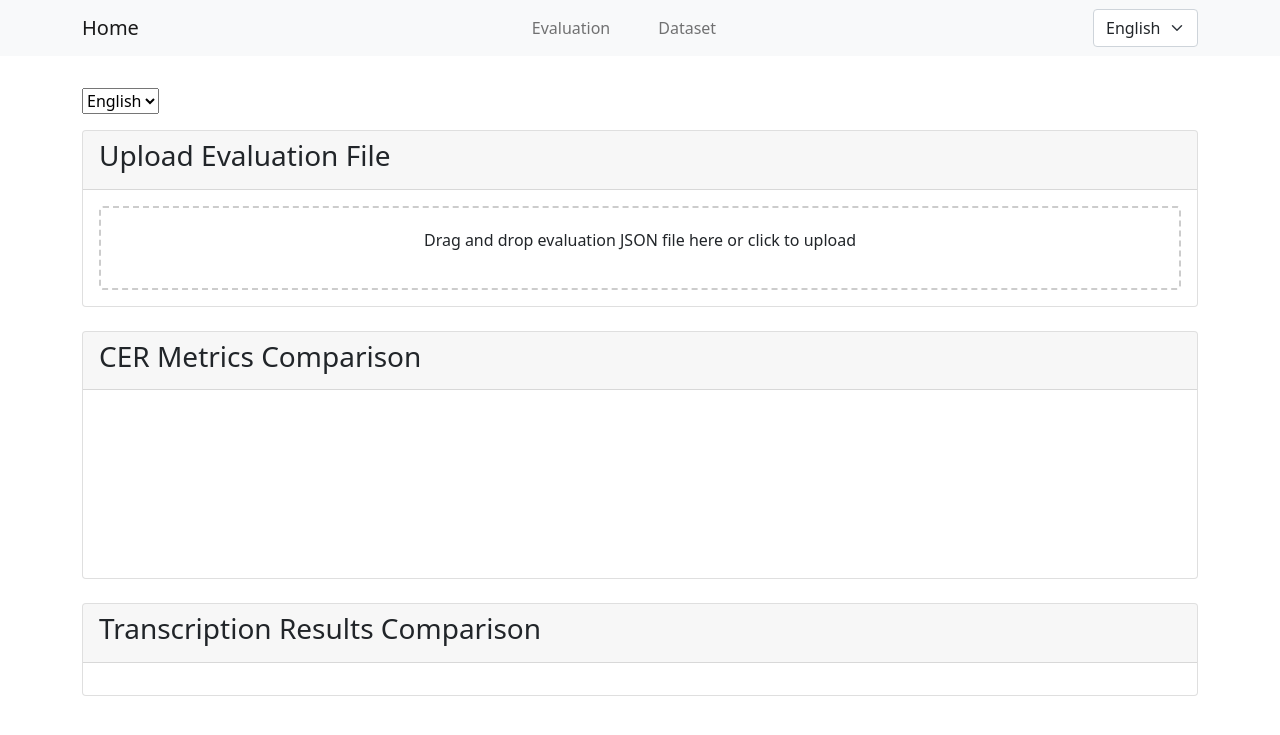
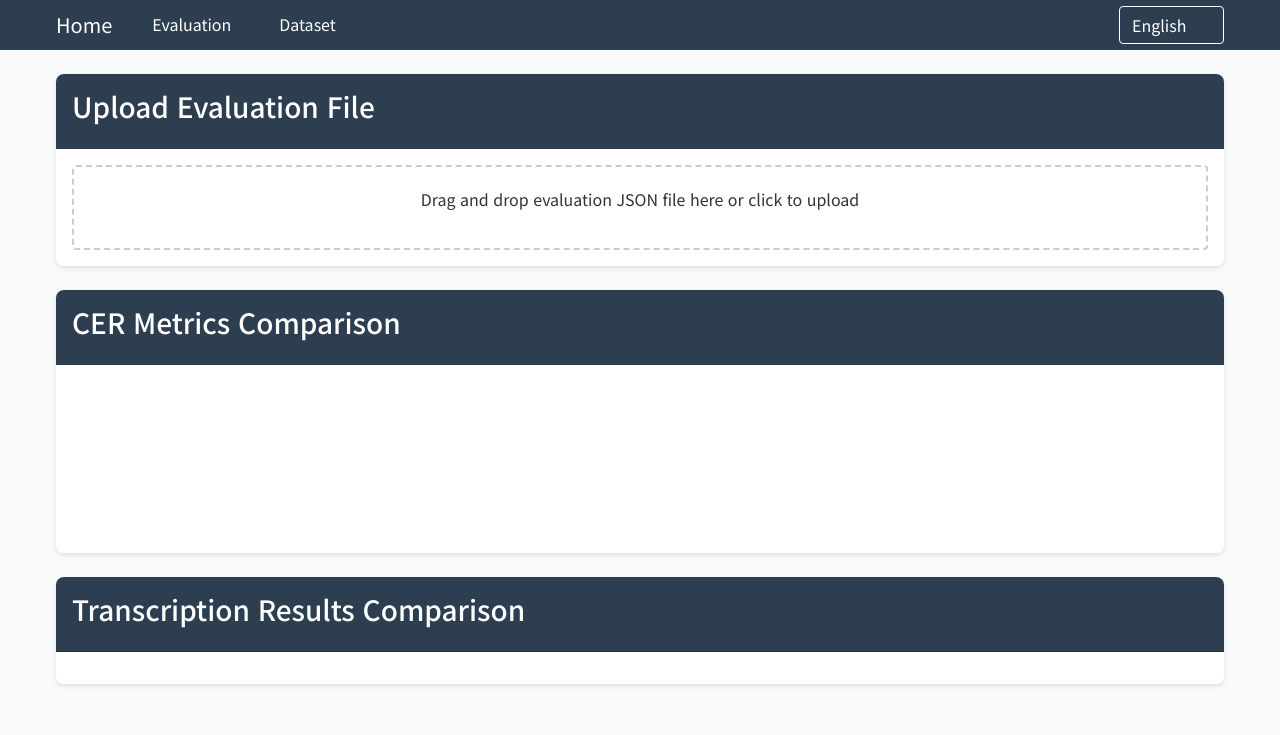
Before and after one commit to hwanython/Speech-Recognition-Evaluation-System, a FastAPI app: page /evaluation in a window 1280 px wide. Shown: the top 735 px of the page. Run offline with FastAPI, Linux system fonts and the light colour scheme; a map, chart or similar area stays blank.

Commit message:
Feat update the Theme Color

```diff
--- a/app/static/css/style.css
+++ b/app/static/css/style.css
@@ -1,9 +1,10 @@
 :root {
-    --primary-color: #2c3e50;
-    --secondary-color: #3498db;
-    --background-color: #f5f6fa;
-    --text-color: #2c3e50;
-    --border-color: #dcdde1;
+    --primary-color: rgb(45, 62, 80);    /* 네이비 컬러 */
+    --secondary-color: #ffffff;           /* 화이트 */
+    --background-color: #f8f9fa;         /* 연한 회색 배경 */
+    --text-color: #333333;               /* 텍스트 컬러 */
+    --border-color: #e9ecef;             /* 경계선 컬러 */
+    --hover-color: rgb(55, 72, 90);      /* 호버 시 네이비 컬러 */
 }
 
 * {
@@ -19,52 +20,74 @@ body {
     background-color: var(--background-color);
 }
 
-nav {
-    background-color: var(--primary-color);
-    padding: 1rem;
+/* 네비게이션 바 스타일 */
+.navbar {
+    background-color: var(--primary-color) !important;
+    padding: 0.5rem; /* 기존 1rem → 0.5rem으로 줄이기 */
+    height: 50px; /* 원하는 높이로 설정 */
 }
 
-nav ul {
-    list-style: none;
-    display: flex;
-    gap: 2rem;
-    max-width: 1200px;
-    margin: 0 auto;
+.navbar-brand,
+.nav-link {
+    color: var(--secondary-color) !important;
+    margin-right: 2rem;  /* 네비게이션 아이템 간격 조정 */
 }
 
-nav a {
-    color: white;
-    text-decoration: none;
-    font-weight: 500;
+.navbar-brand:hover,
+.nav-link:hover {
+    color: var(--border-color) !important;
 }
 
-main {
+.form-select {
+    background-color: var(--primary-color);
+    color: var(--secondary-color);
+    border: 1px solid var(--secondary-color);
+}
+
+/* 메인 컨텐츠 영역 */
+.container {
     max-width: 1200px;
     margin: 2rem auto;
     padding: 0 1rem;
 }
 
-/* 드래그 앤 드롭 영역 스타일 */
-.upload-section {
-    margin: 2rem 0;
+/* 카드 스타일 */
+.card {
+    border: none;
+    border-radius: 8px;
+    box-shadow: 0 2px 4px rgba(0,0,0,0.1);
+    margin-bottom: 1.5rem;
 }
 
-#drop-zone {
+.card-header {
+    background-color: var(--primary-color);
+    color: var(--secondary-color);
+    border-radius: 8px 8px 0 0 !important;
+    padding: 1rem;
+}
+
+.card-body {
+    background-color: var(--secondary-color);
+    border-radius: 0 0 8px 8px;
+}
+
+/* 업로드 영역 스타일 */
+.upload-area {
     border: 2px dashed var(--border-color);
     border-radius: 8px;
     padding: 2rem;
     text-align: center;
-    background-color: white;
     cursor: pointer;
-    transition: border-color 0.3s;
+    transition: all 0.3s ease;
 }
 
-#drop-zone.dragover {
-    border-color: var(--secondary-color);
-    background-color: rgba(52, 152, 219, 0.1);
+.upload-area:hover,
+.upload-area.dragover {
+    border-color: var(--primary-color);
+    background-color: var(--background-color);
 }
 
-/* 데이터셋 카드 스타일 */
+/* 데이터셋 그리드 스타일 */
 .dataset-grid {
     display: grid;
     grid-template-columns: repeat(auto-fill, minmax(300px, 1fr));
--- a/app/templates/base.html
+++ b/app/templates/base.html
@@ -5,14 +5,18 @@
     <meta name="viewport" content="width=device-width, initial-scale=1.0">
     <title>{{ translations.title }}</title>
     <link rel="icon" type="image/x-icon" href="{{ url_for('static', path='favicon.ico') }}">
-    <link rel="stylesheet" href="{{ url_for('static', path='/css/style.css') }}">
     <link href="https://cdn.jsdelivr.net/npm/bootstrap@5.1.3/dist/css/bootstrap.min.css" rel="stylesheet">
+    <link href="https://fonts.googleapis.com/css2?family=Noto+Sans+KR:wght@400;500;700&display=swap" rel="stylesheet">
+    <link rel="stylesheet" href="{{ url_for('static', path='css/style.css') }}">
 </head>
 <body>
-    <nav class="navbar navbar-expand-lg navbar-light bg-light">
+    <nav class="navbar navbar-expand-lg">
         <div class="container">
             <a class="navbar-brand" href="/">{{ translations.home }}</a>
-            <div class="collapse navbar-collapse">
+            <button class="navbar-toggler" type="button" data-bs-toggle="collapse" data-bs-target="#navbarNav">
+                <span class="navbar-toggler-icon"></span>
+            </button>
+            <div class="collapse navbar-collapse" id="navbarNav">
                 <ul class="navbar-nav me-auto">
                     <li class="nav-item">
                         <a class="nav-link" href="/evaluation">{{ translations.evaluation }}</a>
--- a/app/templates/evaluation.html
+++ b/app/templates/evaluation.html
@@ -2,12 +2,12 @@
 
 {% block content %}
 <div class="container mt-4">
-    <div class="language-selector mb-3">
+    <!-- <div class="language-selector mb-3">
         <select id="langSelect" onchange="changeLang(this.value)">
             <option value="en" {% if lang == "en" %}selected{% endif %}>English</option>
             <option value="ko" {% if lang == "ko" %}selected{% endif %}>한국어</option>
         </select>
-    </div>
+    </div> -->
 
     <div class="card">
         <div class="card-header">
```
Also changed, not shown: other parts of app/static/css/style.css (+128 -31 lines).
